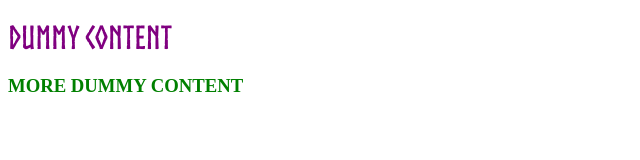
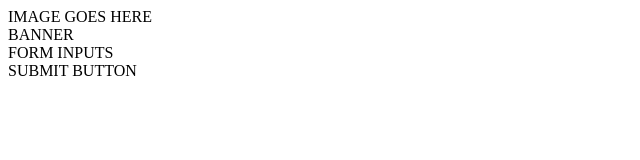
Before and after one commit to tedthehunter/OP-Sign-up-form, a plain HTML site: page index.html in a window 1280 px wide. Shown: the whole page, without its empty margins (0-640 px from the left). Drawn offline with Linux system fonts and the light colour scheme.

Commit message:
add divs for each section of the sign-up form
creating a basic structure

```diff
--- a/index.html
+++ b/index.html
@@ -7,7 +7,11 @@
     <title>Document</title>
 </head>
 <body>
-    <h1>DUMMY CONTENT</h1>
-    <h3>MORE DUMMY CONTENT</h3>
+    <div>IMAGE GOES HERE</div>
+    <div>
+        <div>BANNER</div>
+        <div>FORM INPUTS</div>
+        <div>SUBMIT BUTTON</div>
+    </div>
 </body>
 </html>
```
